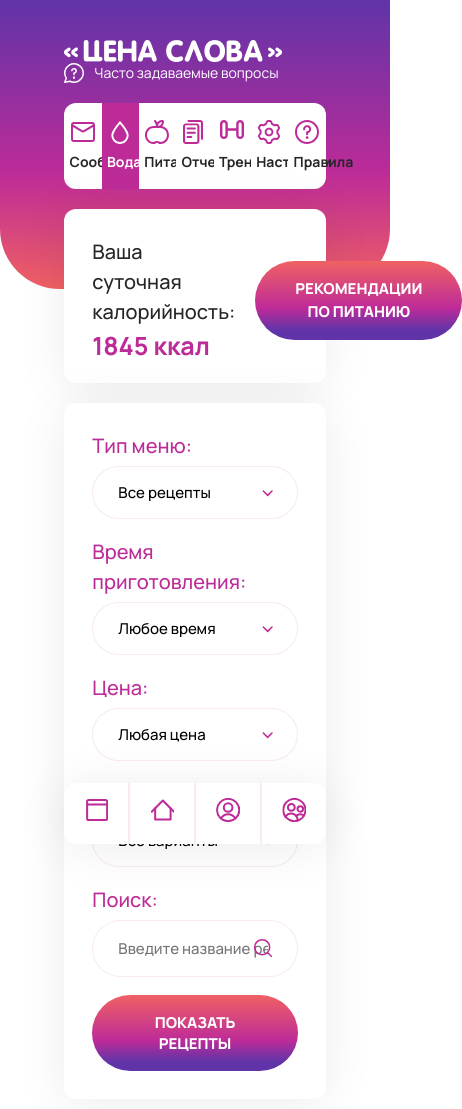
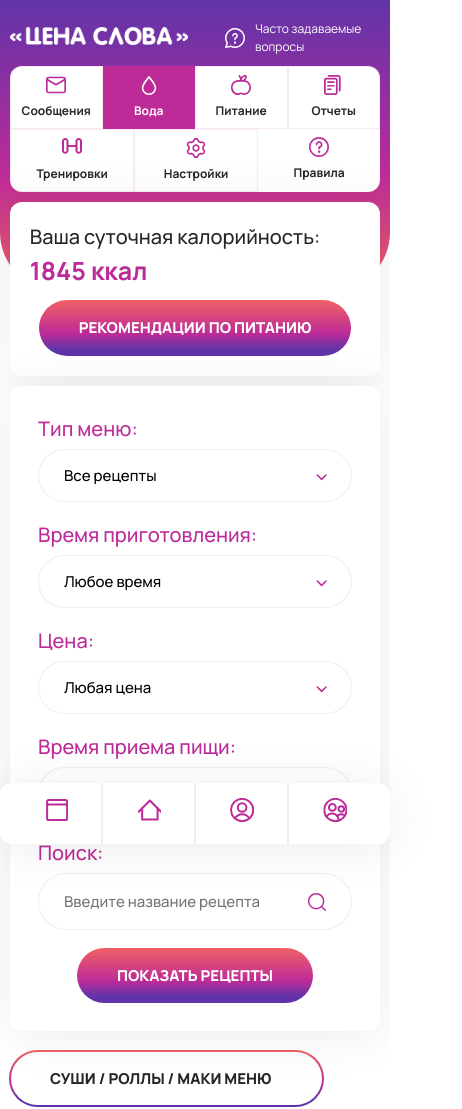
Before and after one commit to ElenaMihailova/Price-of-words, a website: page source/index.html in a window 390 px wide. Shown: the top 1109 px of the page, 462 px wide, since content can reach past the window. Drawn offline with Linux system fonts and the light colour scheme; files whose address does not match are found by name.

Commit message:
feat: add header mobile style

```diff
--- a/source/css/blocks/counter.css
+++ b/source/css/blocks/counter.css
@@ -3,7 +3,7 @@
   align-items: center;
   justify-content: center;
   gap: 0.5em;
-  border: solid 2px var(--secondary-color-opacity-01);
+  border: solid 2px var(--secondary-color-opacity-1);
   border-radius: var(--border-radius-button);
   padding-left: 25px;
   padding-right: 25px;
--- a/source/css/blocks/footer/footer-nav.css
+++ b/source/css/blocks/footer/footer-nav.css
@@ -11,7 +11,7 @@
 
 .footer-nav__item {
   flex: 1;
-  border-right: 2px solid var(--secondary-color-opacity-01);
+  border-right: 2px solid var(--secondary-color-opacity-1);
 }
 
 .footer-nav__item:last-child {
--- a/source/css/blocks/form.css
+++ b/source/css/blocks/form.css
@@ -15,7 +15,7 @@
 .form input {
   width: 100%;
   padding: 17px 25px;
-  border: 1px solid var(--secondary-color-opacity-01);
+  border: 1px solid var(--secondary-color-opacity-1);
   border-radius: 100px;
   font-size: 15px;
   font-weight: 500;
@@ -32,7 +32,7 @@
 .form input:focus {
   border-color: var(--secondary-color);
   outline: none;
-  box-shadow: 0 0 15px var(--secondary-color-opacity-01);
+  box-shadow: 0 0 15px var(--secondary-color-opacity-1);
 }
 
 .form__groupe {
--- a/source/css/blocks/header/header.css
+++ b/source/css/blocks/header/header.css
@@ -15,11 +15,9 @@
   color: var(--text-color-light);
   display: flex;
   justify-content: center;
-
 }
 
 .header__content {
-  width: 67%;
   align-self: center;
 }
 
@@ -29,17 +27,39 @@
   color: var(--text-color-light);
   font-size: 14px;
 
+  svg {
+    flex-shrink: 0;
+  }
+
   p {
     padding: 0;
     margin: 0;
     margin-left: 10px;
+    text-align: left;
   }
 }
 
 .header__logo-help {
   width: 100%;
   display: flex;
-  flex-wrap: wrap;
   justify-content: space-between;
   padding-bottom: 20px;
+  gap: 10%;
+  align-items: center;
 }
+
+@media (max-width: 768px) {
+  .header {
+    padding-bottom: 10px;
+  }
+  .header__help {
+    font-size: 12px;
+  }
+
+  .header__wrapper {
+    padding-top: 20px;
+  }
+  .header__logo-help {
+    padding-bottom: 10px;
+  }
+}
--- a/source/css/blocks/logo.css
+++ b/source/css/blocks/logo.css
@@ -1,6 +1,7 @@
-.logo{
+.logo {
   width: 218px;
   height: 22px;
+  flex-shrink: 0;
 }
 
 .logo__link {
@@ -8,3 +9,10 @@
   width: 100%;
   height: 100%;
 }
+
+@media (max-width: 768px) {
+  .logo {
+    width: 178px;
+    height: 22px;
+  }
+}
--- a/source/css/blocks/navigation.css
+++ b/source/css/blocks/navigation.css
@@ -12,6 +12,7 @@
   flex: 1;
   background-color: var(--background-color);
   padding: 5px;
+  border: 1px solid var(--secondary-color-opacity-1);
 }
 
 .navigation__item:first-child {
@@ -22,6 +23,26 @@
 .navigation__item:last-child {
   border-top-right-radius: var(--border-radius);
   border-bottom-right-radius: var(--border-radius);
+  border: none;
+}
+
+.navigation__item {
+  min-width: 10%;
+  flex: 1;
+  background-color: var(--background-color);
+  padding: 5px;
+  border: 1px solid var(--secondary-color-opacity-1);
+}
+
+.navigation__item:first-child {
+  border-top-left-radius: var(--border-radius);
+  border-bottom-left-radius: var(--border-radius);
+}
+
+.navigation__item:last-child {
+  border-top-right-radius: var(--border-radius);
+  border-bottom-right-radius: var(--border-radius);
+  border: none;
 }
 
 .navigation__link {
@@ -53,3 +74,43 @@
     fill: var(--text-color-light);
   }
 }
+
+@media (max-width: 1024px) {
+  .navigation__item {
+    min-width: 25%;
+  }
+
+  .navigation__item:first-child {
+    border-bottom-left-radius: 0;
+  }
+
+  .navigation__item:nth-child(4),
+  .navigation__item:nth-child(7) {
+    border-top-right-radius: var(--border-radius);
+  }
+
+  .navigation__item:nth-child(5) {
+    border-bottom-left-radius: var(--border-radius);
+  }
+
+  .navigation__item:last-child {
+    border-top-right-radius: 0;
+  }
+}
+
+@media (max-width: 768px) {
+  .navigation__link p {
+    font-size: 12px;
+  }
+  .navigation__link svg {
+    width: 20px;
+    height: 20px;
+  }
+  .navigation__link {
+    padding-top: 5px;
+    padding-bottom: 5px;
+  }
+  .navigation__item {
+    padding: 3px;
+  }
+}
--- a/source/css/blocks/user.css
+++ b/source/css/blocks/user.css
@@ -3,6 +3,7 @@
   border-radius: var(--border-radius);
   display: flex;
   justify-content: space-between;
+  gap: 20px;
   padding: 28px;
   padding-bottom: 18px;
   margin-top: -80px;
@@ -24,6 +25,16 @@
   text-align: left;
 }
 
-.user-info__advice {
-  margin-left: 20px;
+@media (max-width: 768px) {
+  .user-info {
+    width: 95%;
+    flex-direction: column;
+    padding: 20px;
+    margin-top: -90px;
+    gap: 10px;
+  }
+
+  .user-info__title {
+    font-size: 20px;
+  }
 }
--- a/source/css/blocks/wrapper.css
+++ b/source/css/blocks/wrapper.css
@@ -3,3 +3,11 @@
   align-self: center;
   border-radius: var(--border-radius);
 }
+
+@media (max-width: 768px) {
+  .wrapper {
+    width: 100%;
+    padding-left: 10px;
+    padding-right: 10px;
+  }
+}
--- a/source/css/variables.css
+++ b/source/css/variables.css
@@ -4,7 +4,7 @@
   --text-color-light: #ffffff;
   --background-color: #ffffff;
   --secondary-color: #bd2b98;
-  --secondary-color-opacity-01: rgba(189, 43, 152, 0.1);
+  --secondary-color-opacity-1: rgba(189, 43, 152, 0.1);
   --secondary-color-opacity-05: rgba(189, 43, 152, 0.05);
   --gradient: #f06163 0%, #bd2b98 60%, #6034a8 88%;
   --font-size: 16px;
--- a/source/index.html
+++ b/source/index.html
@@ -16,7 +16,7 @@
     <div class="container">
       <header class="header">
         <div class="header__wrapper">
-          <div class="header__content">
+          <div class="header__content wrapper">
             <div class="header__logo-help">
               <div class="logo">
                 <a href="/" class="logo__link">
@@ -94,7 +94,7 @@
           </div>
         </div>
 
-        <div class="header__content user-info">
+        <div class="user-info wrapper">
           <div>
             <h2 class="user-info__title">Ваша суточная калорийность:</h2>
             <p class="user-info__count">1845 ккал</p>
```
Also changed, not shown: dist/css/variables.css, source/css/blocks/button.css (line endings or trailing spaces), 1 other file.
